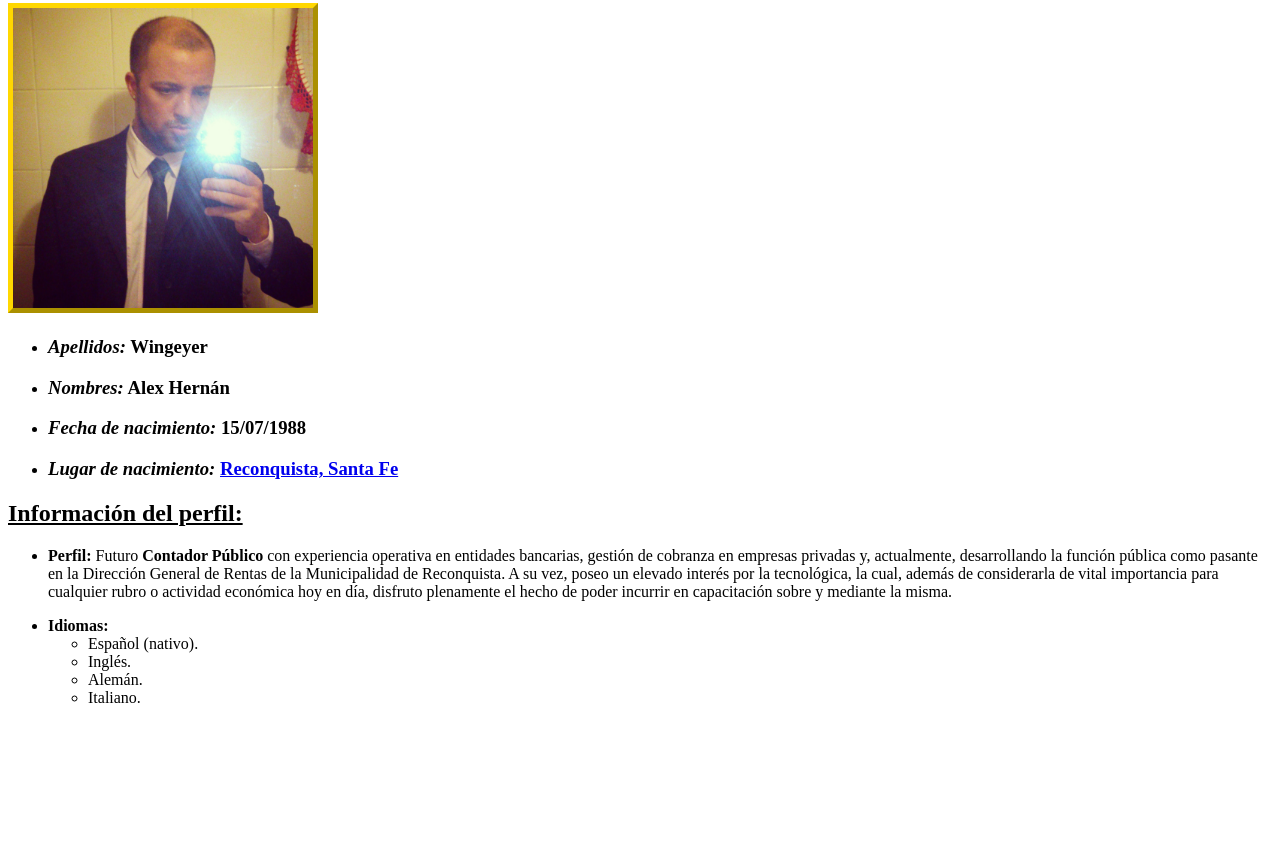
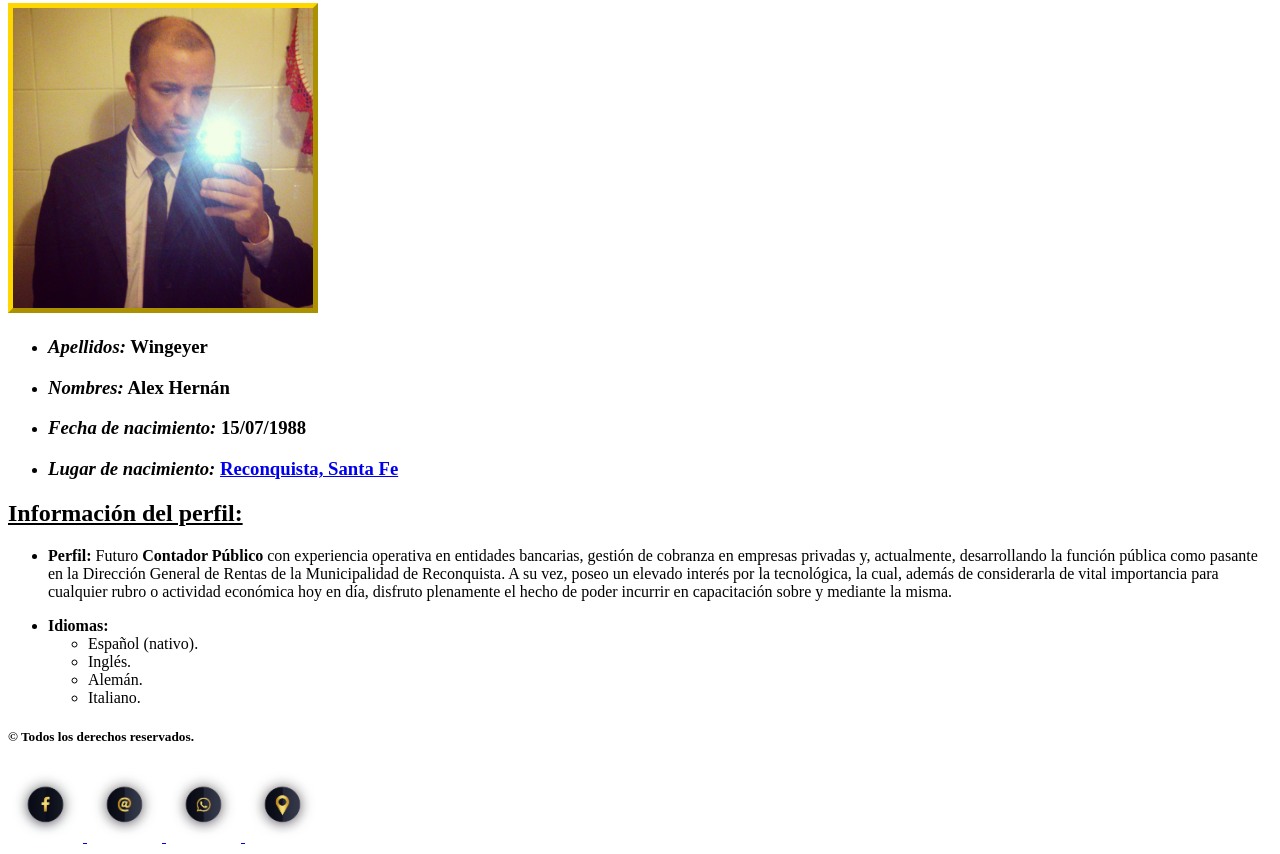
Before and after one commit to wingeyera88/EvaluacionFinal, a plain HTML site: page index.html in a window 1280 px wide. Shown: the part 382-1236 px from the top of the page. Before the commit the page ends 1105 px from the top, so only its background shows below. Drawn offline with Linux system fonts and the light colour scheme.

Commit message:
Sección CONTACTO incorporada

```diff
--- a/index.html
+++ b/index.html
@@ -60,4 +60,21 @@
     </ul>
 
   </body>
+
+  <footer>
+    <h5>
+      © Todos los derechos reservados.
+    </h5>
+
+    <a target="_blank" title="iconFB" href="https://www.facebook.com/Wingeyer.Alex"><img src="image/facebookicon.png" alt="iconFB" title="iconFB" width="75px"/>
+    </a>
+    <a href="mailto:wingeyer.alex@outlook.com"><img src="image/mailtoicon.png" alt="mailtoicon" title="mailtoicon" width="75px"/>
+    </a>
+    <a class="phone" href="tel:+5493842622316"><img src="image/whatsappicon.png" alt="iconWsap" title="iconWsap" width="75px"/>
+    </a>
+    <a target="_blank" title="gmaps" href="https://goo.gl/maps/4oqvzafEXQB2"><img src="image/mapicon.png" alt="iconmap" title="iconmap" width="75px"/>
+    </a>
+
+  </footer>
+
 </html>
```
Also changed, not shown: image/facebookicon.png (added), image/mailtoicon.png (added), image/mapicon.png (added), image/whatsappicon.png (added).
